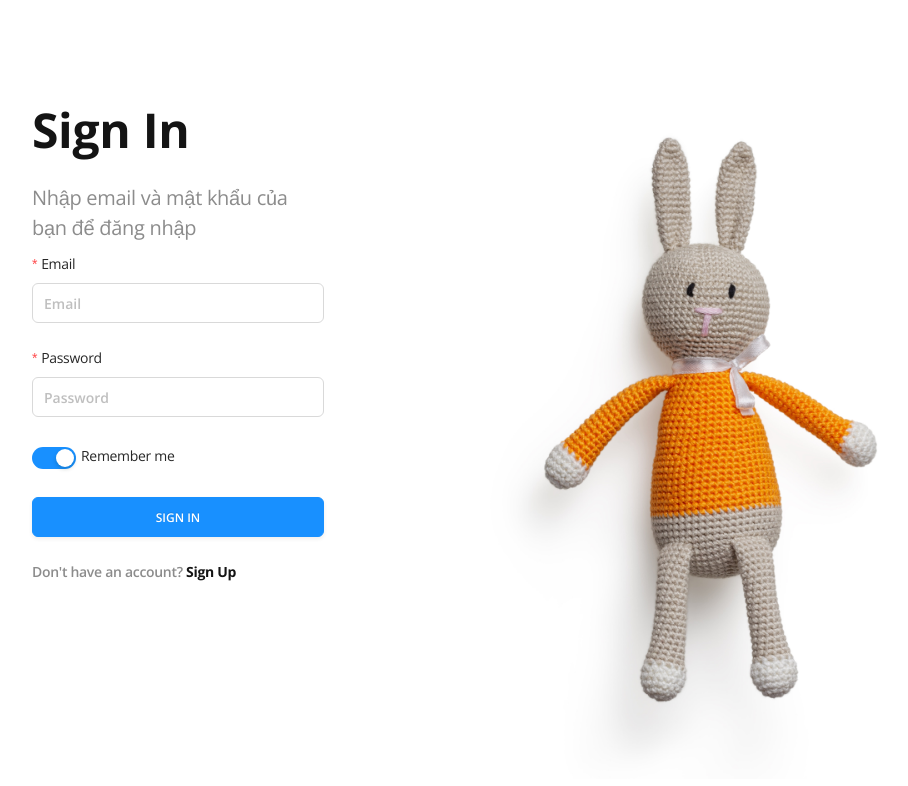
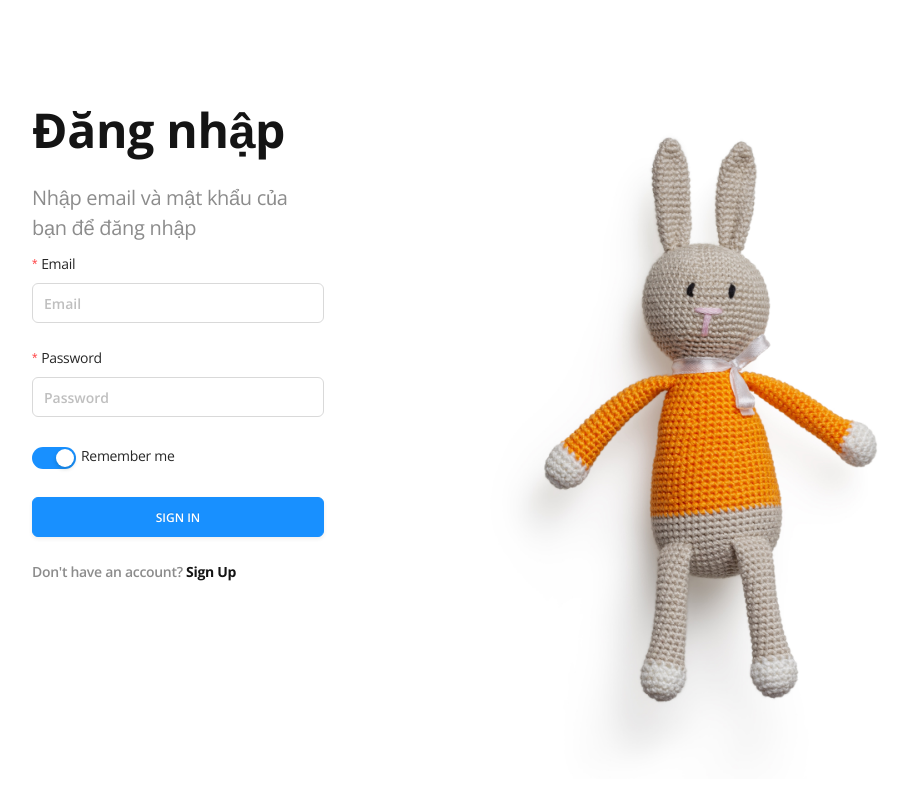
Before and after one commit to ExamBui/human-resource-management, a React (Create React App) app: page /sign-in in a window 1280 px wide. Shown: the top 786 px of the page, without its empty margins (146-1054 px from the left). Built offline with nearby package versions, Linux system fonts and the light colour scheme.

Commit message:
feat: change title in sign in page

```diff
--- a/src/pages/SignIn.js
+++ b/src/pages/SignIn.js
@@ -36,7 +36,7 @@ export default class SignIn extends Component {
                 lg={{ span: 6, offset: 2 }}
                 md={{ span: 12 }}
               >
-                <Title className="mb-15">Sign In</Title>
+                <Title className="mb-15">Đăng nhập</Title>
                 <Title className="font-regular text-muted" level={5}>
                   Nhập email và mật khẩu của bạn để đăng nhập
                 </Title>
```
